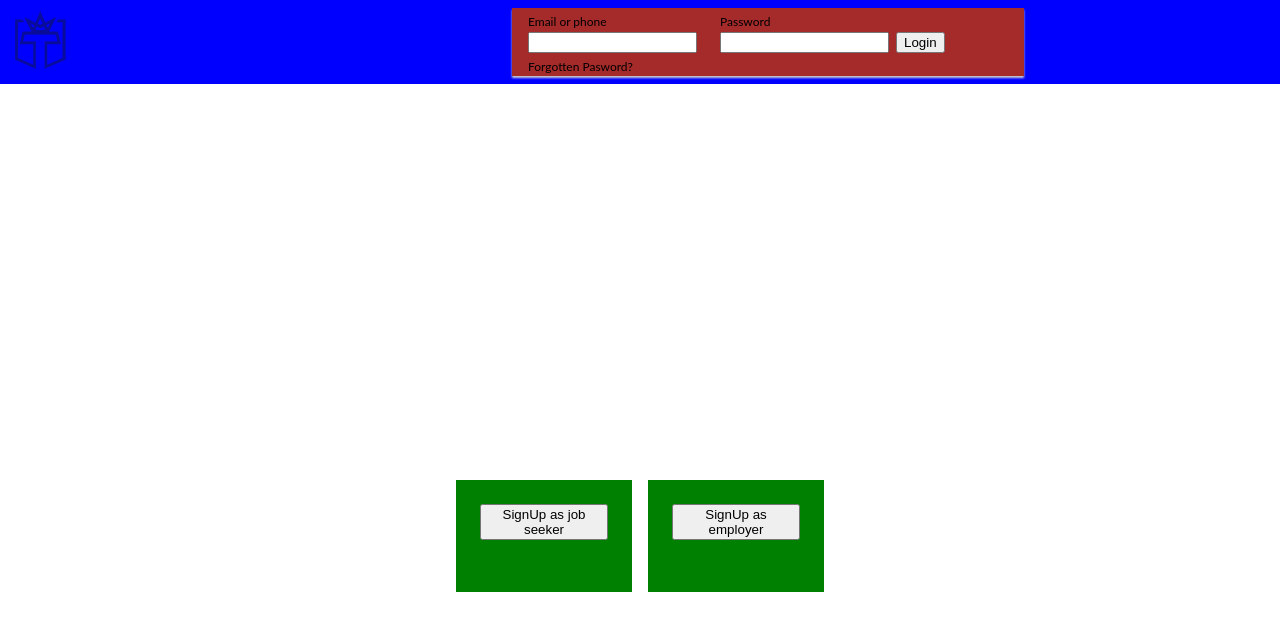
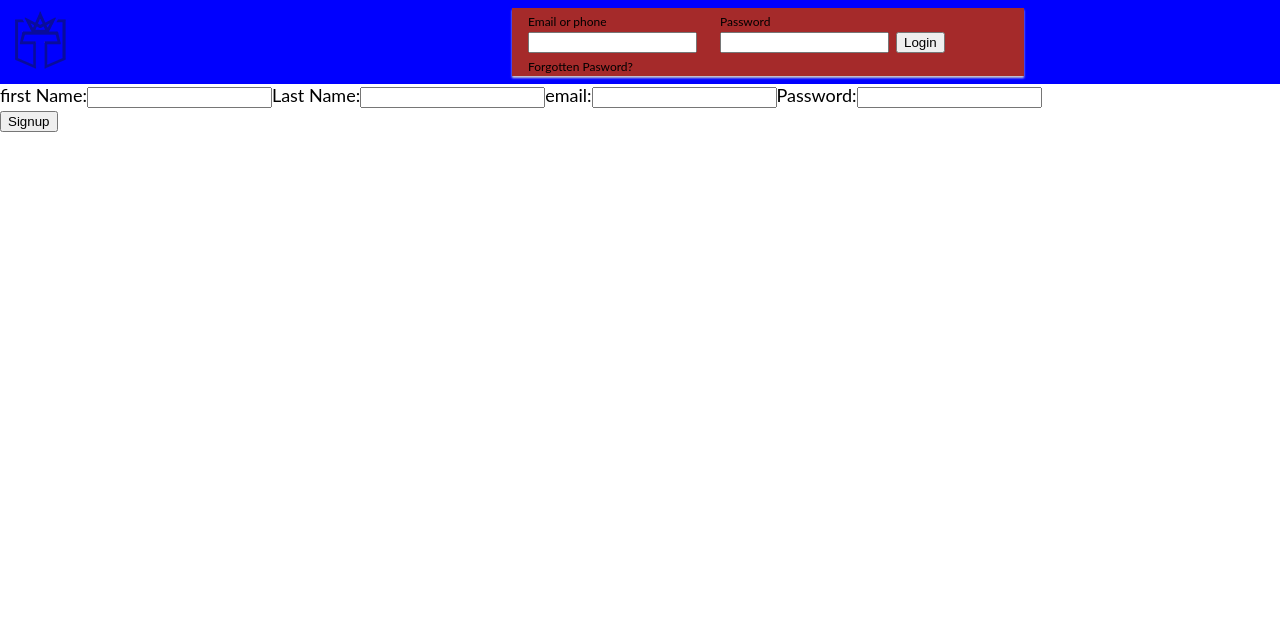
Before and after one commit to sumeet-sarkar/crossover-talent, a React (Create React App) app in the folder frontend/: page /signup in a window 1280 px wide. Shown: the top 630 px of the page. Built offline with nearby package versions, Linux system fonts and the light colour scheme.

Commit message:
added signing up feature

```diff
--- a/frontend/src/App.js
+++ b/frontend/src/App.js
@@ -1,14 +1,24 @@
 import React, { Component } from 'react';
-import Header from './Header/Header.js'
-import Signup from './Signup/Signup.js'
+import {BrowserRouter} from 'react-router-dom';
+import { Route } from 'react-router-dom'
+
+import Header from './Header/Header.js';
+import Signup from './Signup/Signup.js';
+import SignupForm from './SignupForm/SignupForm.js'
+import JobSeeker from './JobSeeker/JobSeeker.js'
 
 class App extends Component {
   render() {
     return (
-      <div className="App">
-        <Header />
-        <Signup />
-      </div>
+      <BrowserRouter>
+        <div className="App">
+          <Route path="/" component={Header}/>
+          <Route path="/" exact component={Signup}/>
+          <Route path="/signup" exact component={SignupForm}/>
+          <Route path="/jobseeker" exact component={JobSeeker}/>
+          <Route path="/employer" exact render={() => <h2>Welcome Employer</h2>}/>
+        </div>
+      </BrowserRouter>
     );
   }
 }
--- a/frontend/src/Header/Header.js
+++ b/frontend/src/Header/Header.js
@@ -4,12 +4,6 @@ import axios from 'axios'
 import './Header.css';
 
 class Header extends Component {
-
-    state = {
-        creds: [
-          { id: 'abc', username: "", password: ""}
-        ]
-      };
 
       state = {
         creds: [
@@ -24,7 +18,7 @@ class Header extends Component {
         }
         const creds = {email: this.state.creds.username,
                     password: this.state.creds.password}
-        if (status == true){
+        if (status === true){
             console.log("correct creds")
             axios.post('http://localhost:8080/login', creds, {headers: headers})
                 .then(response => {
@@ -33,8 +27,7 @@ class Header extends Component {
                 .catch(error => {
                     console.log(error)
                 }
-
-                )
+            )
         }
     }
 
@@ -54,19 +47,19 @@ class Header extends Component {
             statusPassword = false
         }
         for (let i = 0; i < this.state.creds.username.length; i++) {
-            if (specialChars.indexOf(this.state.creds.username.charAt(i)) != -1) {
+            if (specialChars.indexOf(this.state.creds.username.charAt(i)) !== -1) {
                 statusUsername = false
             }
         }
-        if (statusUsername == false && statusPassword == false){
+        if (statusUsername === false && statusPassword === false){
             alert("Wrong Username and Password!!!");
             return false
         }
-        else if (statusUsername == false){
+        else if (statusUsername === false){
             alert("Wrong Username!!!");
             return false
         }
-        else if (statusPassword == false){
+        else if (statusPassword === false){
             alert("Wrong Password")
         }
         else {
@@ -81,7 +74,7 @@ class Header extends Component {
         if(attribute==="username"){
             cred.username = event.target.value;
         }
-        else if(attribute=="password"){
+        else if(attribute==="password"){
             cred.password = event.target.value;
         }
         this.setState({ creds: cred})
--- /dev/null
+++ b/frontend/src/JobSeeker/JobSeeker.js
@@ -0,0 +1,13 @@
+import React, { Component } from 'react';
+
+class JobSeeker extends Component {
+    render() {
+      return (
+          <div className="JobSeeker">
+              <h2>Welcome to JobSeeker List</h2>
+          </div>
+      );
+    }
+  }
+
+  export default JobSeeker;
--- a/frontend/src/Signup/Signup.js
+++ b/frontend/src/Signup/Signup.js
@@ -1,28 +1,72 @@
 import React, { Component } from 'react';
+import { NavLink } from 'react-router-dom'
+
 import './Signup.css';
 
 class Signup extends Component {
 
-    buttons = (value) => {
-        return (
-                <button>SignUp as {value}</button>
-        )
-    }
-
-    header = () => {
-        return (
-            <div className="Signup">
-                <div className="signup_buttons">{this.buttons("job seeker")}</div>
-                <div className="signup_buttons">{this.buttons("employer")}</div>
-            </div>
-        );
-    };
-
-    render() {
-      return (
-        this.header()
-      );
-    }
+  render() {
+    return (
+      <div className="Signup">
+          <div className="signup_buttons">
+            <NavLink
+              className="link_style"
+              //hash= "#submit"
+              //search= '?quick-submit=true'
+              to="/jobseeker"
+            >Job seeker</NavLink>
+          </div>
+          <div className="signup_buttons">
+            <NavLink
+              className="link_style"
+              to="/signup"
+            >Employer</NavLink>
+          </div>
+      </div>
+    );
   }
+}
 
 export default Signup;
+
+/*
+import React, { Component } from 'react';
+import { Route, NavLink, Link } from 'react-router-dom'
+import Header from '../Header/Header.js'
+import SignupForm from '../SignupForm/SignupForm.js'
+
+import './Signup.css';
+
+class Signup extends Component {
+
+  render() {
+    return (
+      <div className="Signup">
+        <h2>The most simple and efficient job portal on the internet! </h2>
+        <h4>Some random text here that goes along with the headline and make sure to keep it short! In about these many words! Text should be visually good and it should have a good and short read</h4>
+        <h2>Tells us about you, are you a </h2>
+          <div className="signupbuttons2">
+            <NavLink
+              className="link_style"
+              hash= "#submit"
+              search= '?quick-submit=true'
+              to="/jobseeker"
+            >Job seeker</NavLink>
+          </div>
+          <div className="signupbuttons2">
+            <NavLink
+              className="link_style"
+              hash= "#submit"
+              search= '?quick-submit=true'
+              to="/employer"
+            >Employee</NavLink>
+          </div>
+          <Route path="/jobseeker" exact component={Header}/>
+          <Route path="/employer" exact component={SignupForm}/>
+      </div>
+    );
+  }
+}
+
+export default Signup;
+*/
--- /dev/null
+++ b/frontend/src/SignupForm/SignupForm.css
@@ -0,0 +1,8 @@
+.SignupForm{
+    width:100%;
+    height: 400px;
+    position: absolute;
+    text-align: center;
+    align-items: center;
+    margin:auto;
+}
--- /dev/null
+++ b/frontend/src/SignupForm/SignupForm.js
@@ -0,0 +1,101 @@
+import React, { Component } from 'react';
+import axios from 'axios'
+//import { Route, Link } from 'react-router-dom'
+
+class SignupForm extends Component {
+
+    state = {
+        details: {
+            first_name: "",
+            last_name: "",
+            email: "",
+            password: "",
+        }
+    }
+
+    formInputValidator = () => {
+        let status = true
+        const details = Object.values(this.state.details);
+        console.log(details)
+        if(details.length<4 || details[3].length < 4)
+            status = false
+        details.map((detail) => {
+            if(detail === null || detail === ""){
+                status = false
+            }
+        });
+        if (status===false){
+            alert("something is wrong with form")
+            return status
+        }
+        console.log(this.props)
+        return true
+    }
+
+    sendForm = () => {
+        let status = this.formInputValidator()
+        if (status === true){
+            const headers = {
+                'Content-Type': 'application/json'
+            }
+            const form = {  first_name: this.state.details.first_name,
+                            last_name: this.state.details.last_name,
+                            email: this.state.details.email,
+                            password: this.state.details.password}
+            console.log("correct creds", form)
+
+            //axios.post('http://localhost:8080/signup', form, {headers: headers})
+            //    .then(response => {
+                    this.props.history.push("/employer")
+            //    })
+            //    .catch(error => {
+            //        alert(error)
+            //    }
+            //    )
+        }
+        else {
+            console.log("false")
+        }
+    }
+
+    inputHandler = (event, attribute) => {
+        const details = {
+            ...this.state.details
+        }
+        details[attribute] = event.target.value
+
+        this.setState({ details: details})
+    }
+
+    render() {
+        return(
+            <div className = "SignupForm">
+            <form onSubmit={this.sendForm}>
+                <label>
+                    first Name:
+                    <input type="text" onChange={event => this.inputHandler(event, "first_name")} />
+                </label>
+                <label>
+                    Last Name:
+                    <input type="text" onChange={event => this.inputHandler(event, "last_name")} />
+                </label>
+                <label>
+                    email:
+                    <input type="text" onChange={event => this.inputHandler(event, "email")} />
+                </label>
+                <label>
+                    Password:
+                    <input type="text" onChange={event => this.inputHandler(event, "password")} />
+                </label>
+            </form>
+            <button
+                type="button"
+                onClick={this.sendForm}>
+                Signup
+            </button>
+            </div>
+        )
+    }
+}
+
+export default SignupForm
```
Also changed, not shown: frontend/public/manifest.json, frontend/src/JobSeeker/JobSeeker.css (added).
